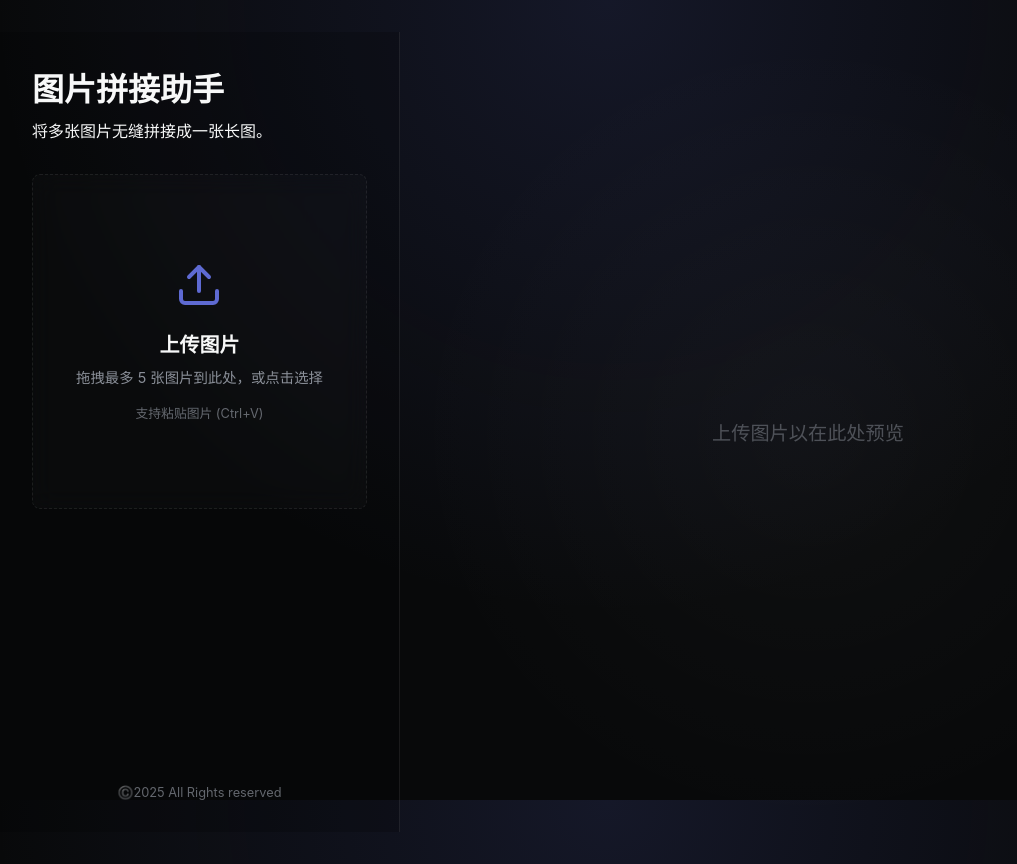
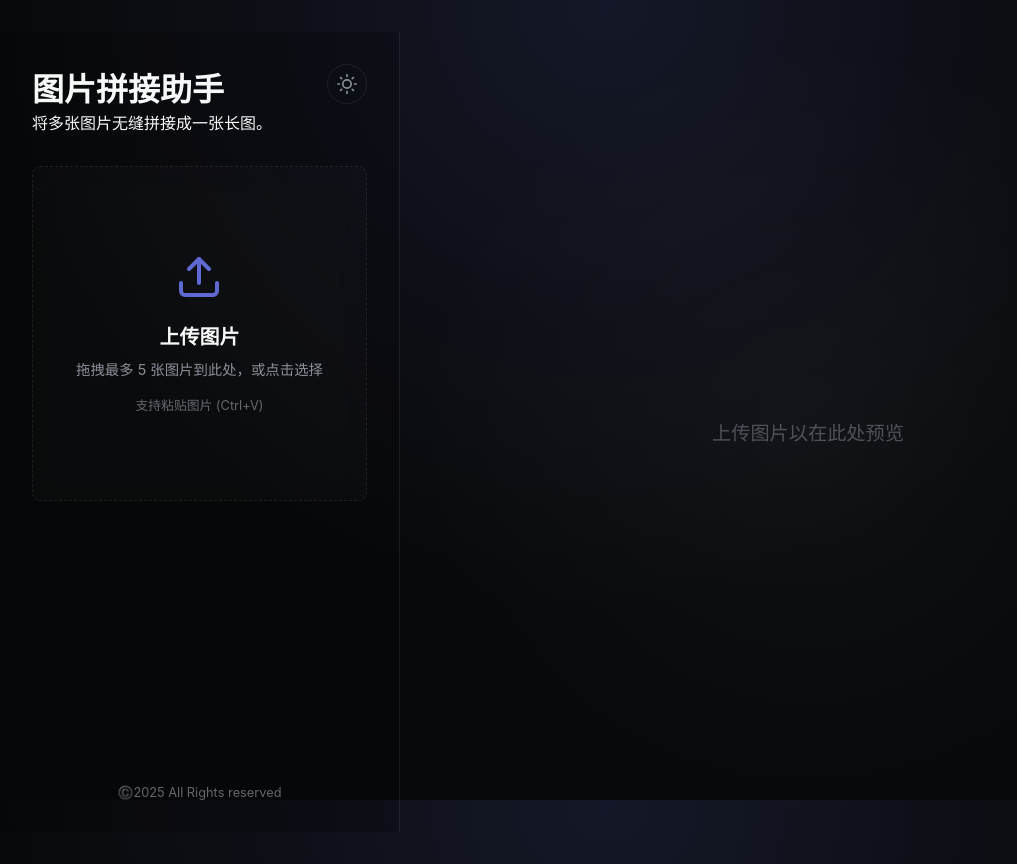
Before and after one commit to yishan/image-stitch, a React (Vite) app: page / in a window 1280 px wide. Shown: the whole page, without its empty margins (32-1049 px from the left). Built offline with nearby package versions, Linux system fonts and the light colour scheme.

Commit message:
feat: Add dark/light theme switching functionality with persistence

```diff
--- a/src/App.css
+++ b/src/App.css
@@ -29,6 +29,10 @@
   flex-direction: column;
   gap: var(--spacing-lg);
   background: rgba(0, 0, 0, 0.2);
+}
+
+:root[data-theme="light"] .left-panel {
+  background: radial-gradient(circle at 50% 50%, rgba(255, 255, 255, 0.03) 0%, transparent 70%);
 }
 
 .right-panel {
--- a/src/App.jsx
+++ b/src/App.jsx
@@ -4,6 +4,7 @@
 import ImageUploader from './components/ImageUploader'
 import ImagePreview from './components/ImagePreview'
 import StitchCanvas from './components/StitchCanvas'
+import ThemeSwitcher from './components/ThemeSwitcher'
 
 function App() {
   const [images, setImages] = useState([]);
@@ -13,6 +14,21 @@
     backgroundColor: 'rgba(0, 0, 0, 0)',
     scale: 1
   });
+
+  // Theme state
+  const [theme, setTheme] = useState(() => {
+    const savedTheme = localStorage.getItem('theme');
+    return savedTheme || 'dark';
+  });
+
+  useEffect(() => {
+    document.documentElement.setAttribute('data-theme', theme);
+    localStorage.setItem('theme', theme);
+  }, [theme]);
+
+  const toggleTheme = () => {
+    setTheme(prevTheme => prevTheme === 'light' ? 'dark' : 'light');
+  };
 
   const handleImagesUpload = useCallback((newFiles) => {
     if (images.length + newFiles.length > 5) {
@@ -83,8 +99,13 @@
       <div className="app-content">
         <div className="left-panel">
           <header className="app-header">
-            <h1>图片拼接助手</h1>
-            <p>将多张图片无缝拼接成一张长图。</p>
+            <div style={{ display: 'flex', justifyContent: 'space-between', alignItems: 'flex-start' }}>
+              <div>
+                <h1>图片拼接助手</h1>
+                <p>将多张图片无缝拼接成一张长图。</p>
+              </div>
+              <ThemeSwitcher theme={theme} toggleTheme={toggleTheme} />
+            </div>
           </header>
 
           <div className="input-section">
--- /dev/null
+++ b/src/components/ThemeSwitcher.css
@@ -0,0 +1,25 @@
+.theme-switcher {
+    background: transparent;
+    border: 1px solid var(--color-border);
+    color: var(--color-text-secondary);
+    padding: 8px;
+    border-radius: 50%;
+    display: flex;
+    align-items: center;
+    justify-content: center;
+    cursor: pointer;
+    transition: all 0.2s ease;
+    width: 40px;
+    height: 40px;
+}
+
+.theme-switcher:hover {
+    background: var(--glass-bg);
+    color: var(--color-text);
+    border-color: var(--color-text-secondary);
+}
+
+.theme-switcher svg {
+    width: 20px;
+    height: 20px;
+}
--- /dev/null
+++ b/src/components/ThemeSwitcher.jsx
@@ -0,0 +1,33 @@
+import React from 'react';
+import './ThemeSwitcher.css';
+
+const ThemeSwitcher = ({ theme, toggleTheme }) => {
+    return (
+        <button
+            className="theme-switcher"
+            onClick={toggleTheme}
+            aria-label={`Switch to ${theme === 'light' ? 'dark' : 'light'} theme`}
+            title={`Switch to ${theme === 'light' ? 'dark' : 'light'} theme`}
+        >
+            {theme === 'light' ? (
+                <svg xmlns="http://www.w3.org/2000/svg" width="20" height="20" viewBox="0 0 24 24" fill="none" stroke="currentColor" strokeWidth="2" strokeLinecap="round" strokeLinejoin="round">
+                    <path d="M21 12.79A9 9 0 1 1 11.21 3 7 7 0 0 0 21 12.79z"></path>
+                </svg>
+            ) : (
+                <svg xmlns="http://www.w3.org/2000/svg" width="20" height="20" viewBox="0 0 24 24" fill="none" stroke="currentColor" strokeWidth="2" strokeLinecap="round" strokeLinejoin="round">
+                    <circle cx="12" cy="12" r="5"></circle>
+                    <line x1="12" y1="1" x2="12" y2="3"></line>
+                    <line x1="12" y1="21" x2="12" y2="23"></line>
+                    <line x1="4.22" y1="4.22" x2="5.64" y2="5.64"></line>
+                    <line x1="18.36" y1="18.36" x2="19.78" y2="19.78"></line>
+                    <line x1="1" y1="12" x2="3" y2="12"></line>
+                    <line x1="21" y1="12" x2="23" y2="12"></line>
+                    <line x1="4.22" y1="19.78" x2="5.64" y2="18.36"></line>
+                    <line x1="18.36" y1="5.64" x2="19.78" y2="4.22"></line>
+                </svg>
+            )}
+        </button>
+    );
+};
+
+export default ThemeSwitcher;
--- a/src/index.css
+++ b/src/index.css
@@ -1,7 +1,7 @@
 :root {
   --font-family: 'Inter', system-ui, Avenir, Helvetica, Arial, sans-serif;
 
-  /* Colors - Linear Theme */
+  /* Colors - Linear Theme (Dark Default) */
   --color-bg: #08090A;
   --color-surface: #121417;
 
@@ -34,6 +34,26 @@
   --radius-md: 8px;
   --radius-lg: 12px;
   --radius-full: 9999px;
+}
+
+:root[data-theme="light"] {
+  --color-bg: #F2F4F7;
+  --color-surface: #FFFFFF;
+
+  /* Softer, more subtle gradient for light mode */
+  --gradient-bg: radial-gradient(circle at 50% 0%, rgba(94, 106, 210, 0.05), transparent 70%);
+  --gradient-text: linear-gradient(to right, #4F46E5, #9333EA);
+
+  --color-primary: #4F46E5;
+  --color-primary-hover: #4338CA;
+  --color-text: #111827;
+  --color-text-secondary: #6B7280;
+  --color-border: rgba(0, 0, 0, 0.06);
+
+  /* Modern "Frosted Glass" */
+  --glass-bg: rgba(255, 255, 255, 0.75);
+  --glass-border: 1px solid rgba(255, 255, 255, 0.8);
+  --glass-shadow: 0 8px 32px rgba(0, 0, 0, 0.04);
 }
 
 * {
```
